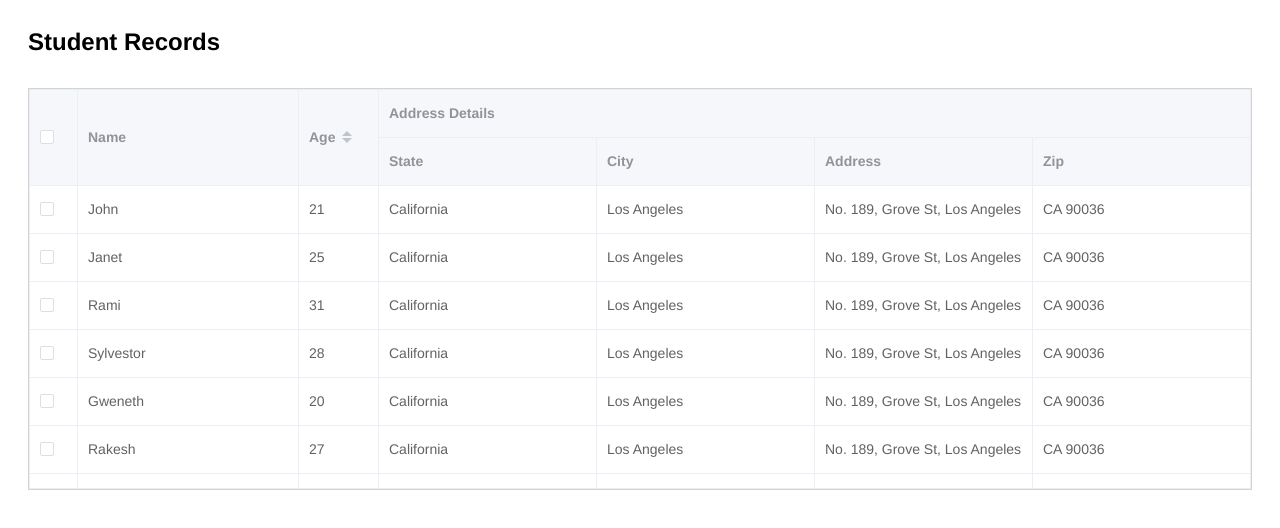
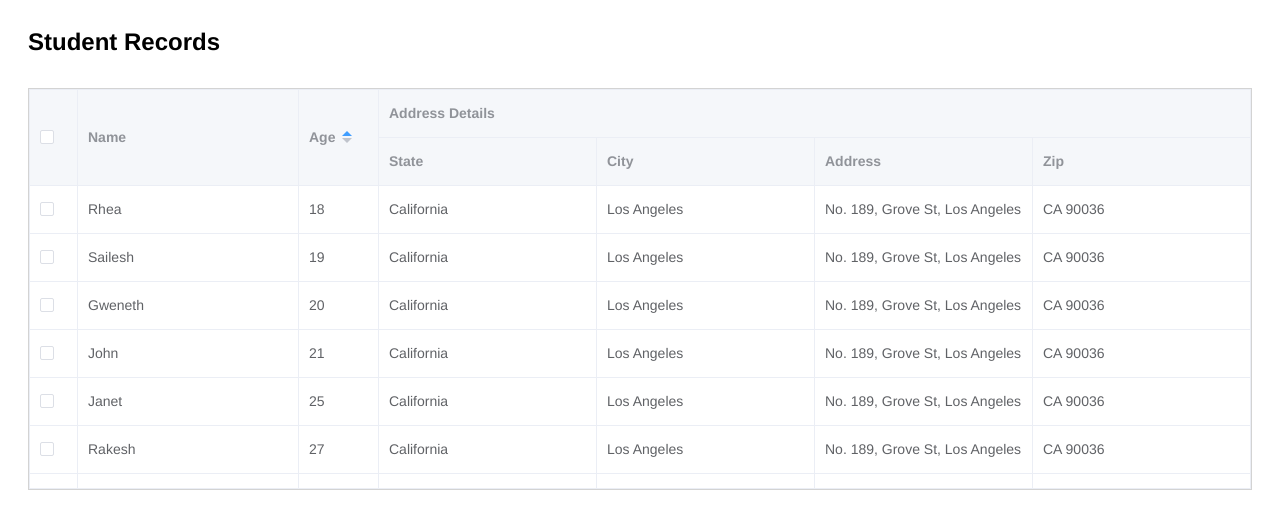
Before and after one commit to amansharma007/element-datatable-example, a Vue app: page / in a window 1280 px wide. Shown: the top 528 px of the page. Built offline with nearby package versions, Linux system fonts and the light colour scheme.

Commit message:
Setting default sorting ascending

```diff
--- a/src/components/StudentRecords.vue
+++ b/src/components/StudentRecords.vue
@@ -2,7 +2,12 @@
   <div>
     <el-row style="border: 1px solid lightgray;">
       <el-col>
-        <el-table :data="studentsData" @selection-change="handleSelectionChange" height="400">
+        <el-table
+          :data="studentsData"
+          :default-sort="{prop: 'age', order: 'ascending'}"
+          @selection-change="handleSelectionChange"
+          height="400"
+        >
           <el-table-column type="selection"></el-table-column>
           <el-table-column prop="name" label="Name"></el-table-column>
           <el-table-column sortable prop="age" label="Age" width="80"></el-table-column>
@@ -19,7 +24,7 @@
 </template>
 
 <script>
-import { STUDENTS_DATA } from '../data/students_data.js'
+import { STUDENTS_DATA } from "../data/students_data.js";
 
 export default {
   name: "StudentRecords",
@@ -31,7 +36,7 @@ export default {
   },
   methods: {
     handleSelectionChange(val) {
-      this.selectedStudents = val
+      this.selectedStudents = val;
     }
   }
 };
```
